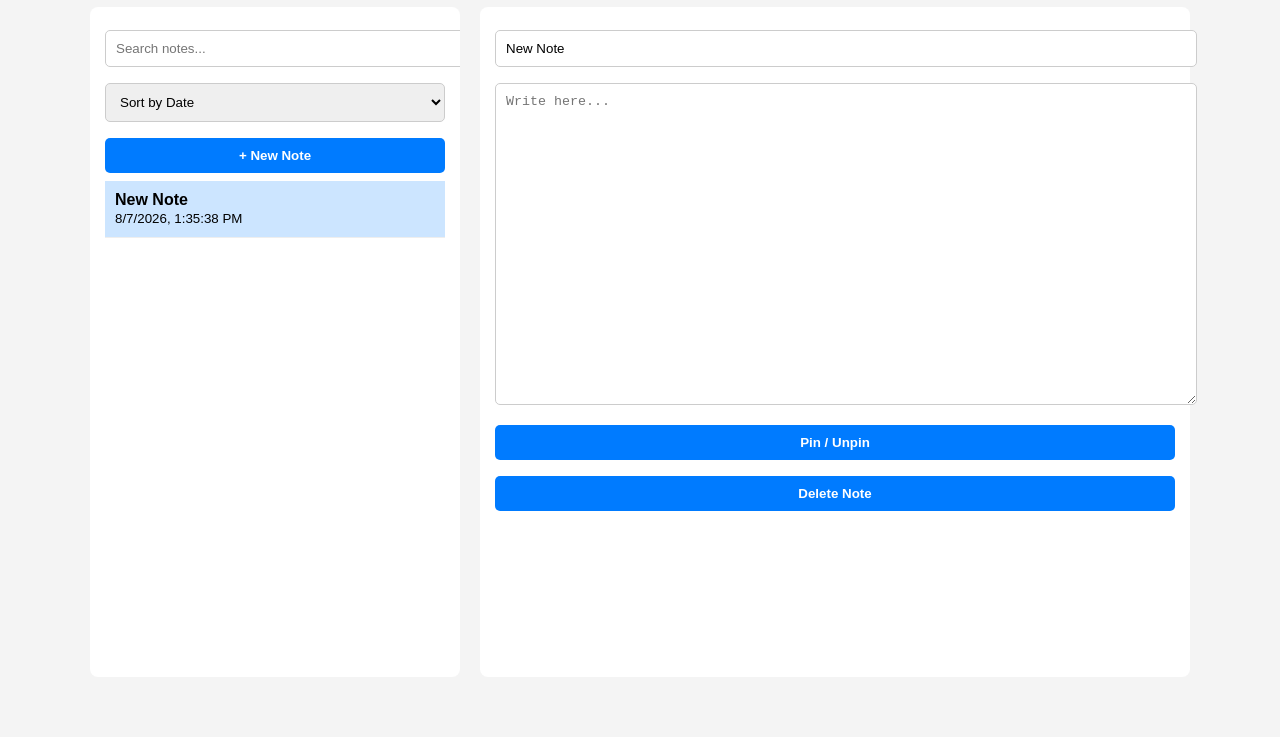
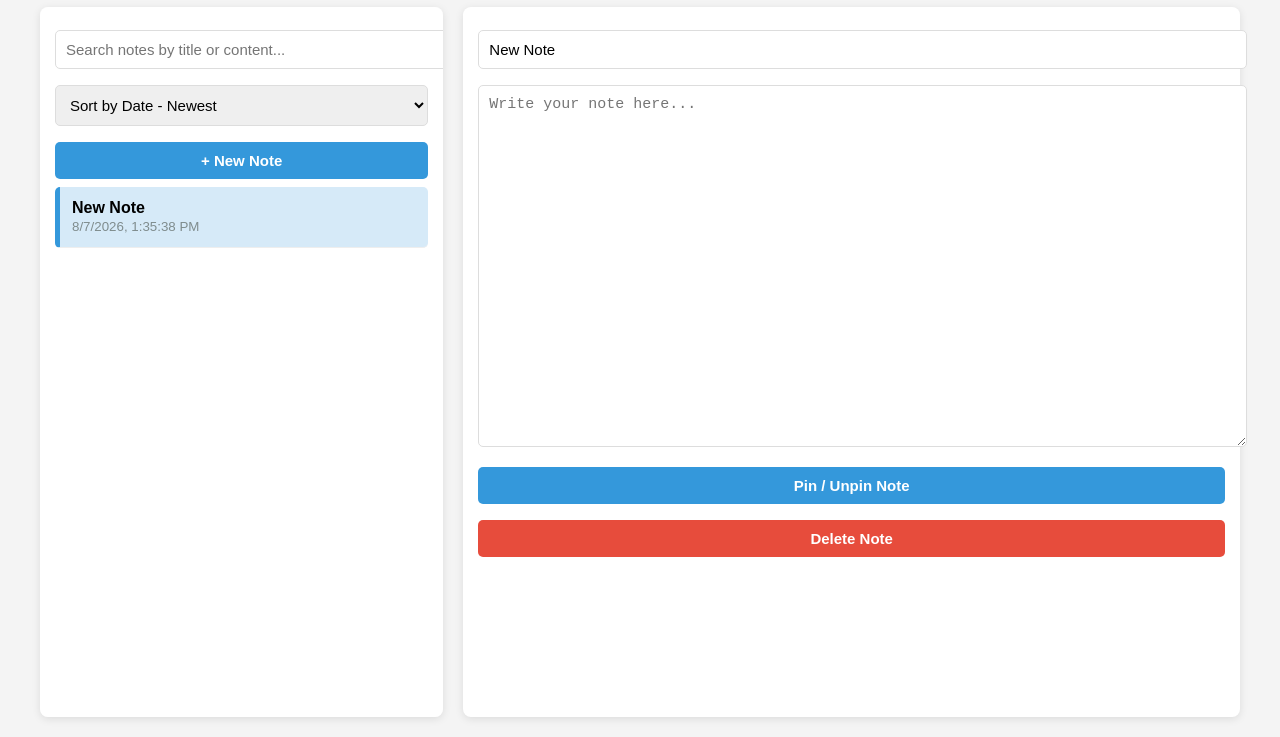
Before and after one commit to 09034731298/EMCICT311--DIGITAL-NOTEBOOK-, a plain HTML site: page index.html in a window 1280 px wide. Shown: the part 93-830 px from the top of the page. Before the commit the page ends 800 px from the top, so only its background shows below. Drawn offline with Linux system fonts and the light colour scheme.

Commit message:
Update index.html

```diff
--- a/index.html
+++ b/index.html
@@ -5,89 +5,138 @@
 <meta name="viewport" content="width=device-width, initial-scale=1.0">
 <title>EMCICT311 Digital Notebook</title>
 <style>
-body { font-family: Arial; background: #f4f4f4; margin: 0; padding: 20px; }
-h1 { text-align: center; color: #333; }
-.container { display: flex; gap: 20px; max-width: 1100px; margin: auto; flex-wrap: wrap; }
-#list { flex: 1; min-width: 300px; background: white; padding: 15px; border-radius: 8px; height: 80vh; overflow-y: auto; }
-#editor { flex: 2; min-width: 300px; background: white; padding: 15px; border-radius: 8px; }
-input, textarea, select, button { width: 100%; margin: 8px 0; padding: 10px; border: 1px solid #ccc; border-radius: 5px; }
-button { background: #007bff; color: white; border: none; cursor: pointer; font-weight: bold; }
-.note { padding: 10px; border-bottom: 1px solid #eee; cursor: pointer; }
-.note.pinned { background: #fffbcc; }
-.note.active { background: #cce5ff; }
+  body { font-family: Arial, sans-serif; background: #f4f4f4; margin: 0; padding: 20px; }
+  h1 { text-align: center; color: #2c3e50; }
+ .container { display: flex; gap: 20px; max-width: 1200px; margin: auto; flex-wrap: wrap; }
+  #list { flex: 1; min-width: 320px; background: white; padding: 15px; border-radius: 8px; height: 85vh; overflow-y: auto; box-shadow: 0 2px 8px rgba(0,0,0,0.1); }
+  #editor { flex: 2; min-width: 320px; background: white; padding: 15px; border-radius: 8px; box-shadow: 0 2px 8px rgba(0,0,0,0.1); }
+  input, textarea, select, button { width: 100%; margin: 8px 0; padding: 10px; border: 1px solid #ddd; border-radius: 5px; font-size: 15px; }
+  button { background: #3498db; color: white; border: none; cursor: pointer; font-weight: bold; }
+  button:hover { background: #2980b9; }
+  button.delete { background: #e74c3c; }
+  button.delete:hover { background: #c0392b; }
+ .note { padding: 12px; border-bottom: 1px solid #eee; cursor: pointer; border-radius: 5px; margin-bottom: 5px; }
+ .note:hover { background: #ecf0f1; }
+ .note.pinned { background: #fef9e7; border-left: 5px solid #f1c40f; }
+ .note.active { background: #d6eaf8; border-left: 5px solid #3498db; }
+ .note small { color: #7f8c8d; }
 </style>
 </head>
 <body>
 <h1>EMCICT311 Digital Notebook</h1>
 <div class="container">
   <div id="list">
-    <input type="text" id="search" placeholder="Search notes...">
-    <select id="sort"><option value="date">Sort by Date</option><option value="title">Sort by Title</option></select>
+    <input type="text" id="search" placeholder="Search notes by title or content...">
+    <select id="sort">
+      <option value="date">Sort by Date - Newest</option>
+      <option value="title">Sort by Title - A-Z</option>
+    </select>
     <button onclick="newNote()">+ New Note</button>
     <div id="noteList"></div>
   </div>
   <div id="editor">
-    <input type="text" id="noteTitle" placeholder="Note Title">
-    <textarea id="noteContent" rows="20" placeholder="Write here..."></textarea>
-    <button onclick="togglePin()">Pin / Unpin</button>
-    <button onclick="deleteNote()">Delete Note</button>
+    <input type="text" id="noteTitle" placeholder="Enter Note Title">
+    <textarea id="noteContent" rows="20" placeholder="Write your note here..."></textarea>
+    <button onclick="togglePin()">Pin / Unpin Note</button>
+    <button onclick="deleteNote()" class="delete">Delete Note</button>
   </div>
 </div>
 
 <script>
-let notes = JSON.parse(localStorage.getItem('notes')) || [];
+let notes = JSON.parse(localStorage.getItem('emcict311_notes')) || [];
 let activeId = null;
 
-function save() { localStorage.setItem('notes', JSON.stringify(notes)); }
+function save() {
+  localStorage.setItem('emcict311_notes', JSON.stringify(notes));
+}
 
 function render() {
-  let list = document.getElementById('noteList');
-  let search = document.getElementById('search').value.toLowerCase();
-  let sort = document.getElementById('sort').value;
-  let filtered = notes.filter(n => n.title.toLowerCase().includes(search) || n.content.toLowerCase().includes(search));
-  filtered.sort((a,b) => { if(a.pinned!=b.pinned) return b.pinned-a.pinned; return sort==='title'?a.title.localeCompare(b.title):b.date-a.date; });
+  const list = document.getElementById('noteList');
+  const search = document.getElementById('search').value.toLowerCase();
+  const sort = document.getElementById('sort').value;
+
+  // FIXED SEARCH: checks if title/content exists first
+  let filtered = notes.filter(function(n) {
+    let title = n.title? n.title.toLowerCase() : '';
+    let content = n.content? n.content.toLowerCase() : '';
+    return title.includes(search) || content.includes(search);
+  });
+
+  // FIXED SORT: Pinned notes always on top
+  filtered.sort(function(a,b) {
+    if(a.pinned!== b.pinned) return b.pinned - a.pinned;
+    if(sort === 'title') return a.title.localeCompare(b.title);
+    return b.date - a.date;
+  });
+
   list.innerHTML = '';
-  filtered.forEach(n => {
+  filtered.forEach(function(n) {
     let div = document.createElement('div');
-    div.className = 'note ' + (n.pinned?'pinned ':'') + (n.id===activeId?'active':'');
-    div.innerHTML = '<b>'+(n.title||'Untitled')+'</b><br><small>'+new Date(n.date).toLocaleString()+'</small>';
-    div.onclick = () => loadNote(n.id);
+    div.className = 'note ' + (n.pinned? 'pinned ' : '') + (n.id === activeId? 'active' : '');
+    div.innerHTML = '<b>' + (n.title || 'Untitled') + '</b><br><small>' + new Date(n.date).toLocaleString() + '</small>';
+    div.onclick = function() { loadNote(n.id); };
     list.appendChild(div);
   });
 }
 
 function newNote() {
-  let note = {id:Date.now(), title:'New Note', content:'', date:Date.now(), pinned:false};
-  notes.unshift(note); activeId=note.id; save(); render(); loadNote(note.id);
+  const note = { id: Date.now(), title: 'New Note', content: '', date: Date.now(), pinned: false };
+  notes.unshift(note);
+  activeId = note.id;
+  save();
+  render();
+  loadNote(note.id);
 }
 
 function loadNote(id) {
-  activeId=id; let note=notes.find(n=>n.id===id);
-  if(note){ document.getElementById('noteTitle').value=note.title; document.getElementById('noteContent').value=note.content; }
+  activeId = id;
+  const note = notes.find(function(n) { return n.id === id; });
+  if(note){
+    document.getElementById('noteTitle').value = note.title;
+    document.getElementById('noteContent').value = note.content;
+  }
   render();
 }
 
 function togglePin() {
-  let note=notes.find(n=>n.id===activeId);
-  if(note){ note.pinned=!note.pinned; note.date=Date.now(); save(); render(); }
+  const note = notes.find(function(n) { return n.id === activeId; });
+  if(note){
+    note.pinned =!note.pinned;
+    note.date = Date.now(); // bring to top when pinned
+    save();
+    render();
+  }
 }
 
 function deleteNote() {
-  if(confirm('Delete this note?')){
-    notes=notes.filter(n=>n.id!==activeId);
-    activeId=notes.length>0?notes[0].id:null;
-    if(activeId) loadNote(activeId); else {document.getElementById('noteTitle').value='';document.getElementById('noteContent').value='';}
-    save(); render();
+  if(confirm('Are you sure you want to delete this note?')){
+    notes = notes.filter(function(n) { return n.id!== activeId; });
+    activeId = notes.length > 0? notes[0].id : null;
+    if(activeId) loadNote(activeId); else {
+      document.getElementById('noteTitle').value = '';
+      document.getElementById('noteContent').value = '';
+    }
+    save();
+    render();
   }
 }
 
-document.getElementById('noteTitle').oninput=function(e){ let note=notes.find(n=>n.id===activeId); if(note){note.title=e.target.value;note.date=Date.now();save();render();}}
-document.getElementById('noteContent').oninput=function(e){ let note=notes.find(n=>n.id===activeId); if(note){note.content=e.target.value;note.date=Date.now();save();render();}}
-document.getElementById('search').oninput=render;
-document.getElementById('sort').onchange=render;
+// Auto-save on typing
+document.getElementById('noteTitle').oninput = function(e) {
+  const note = notes.find(function(n) { return n.id === activeId; });
+  if(note){ note.title = e.target.value; note.date = Date.now(); save(); render(); }
+}
+document.getElementById('noteContent').oninput = function(e) {
+  const note = notes.find(function(n) { return n.id === activeId; });
+  if(note){ note.content = e.target.value; note.date = Date.now(); save(); render(); }
+}
 
-if(notes.length===0) newNote(); else loadNote(notes[0].id);
+document.getElementById('search').oninput = render;
+document.getElementById('sort').onchange = render;
+
+// Load first note on start
+if(notes.length === 0) newNote(); else loadNote(notes[0].id);
 render();
 </script>
 </body>
-   </html>
+</html>
```
